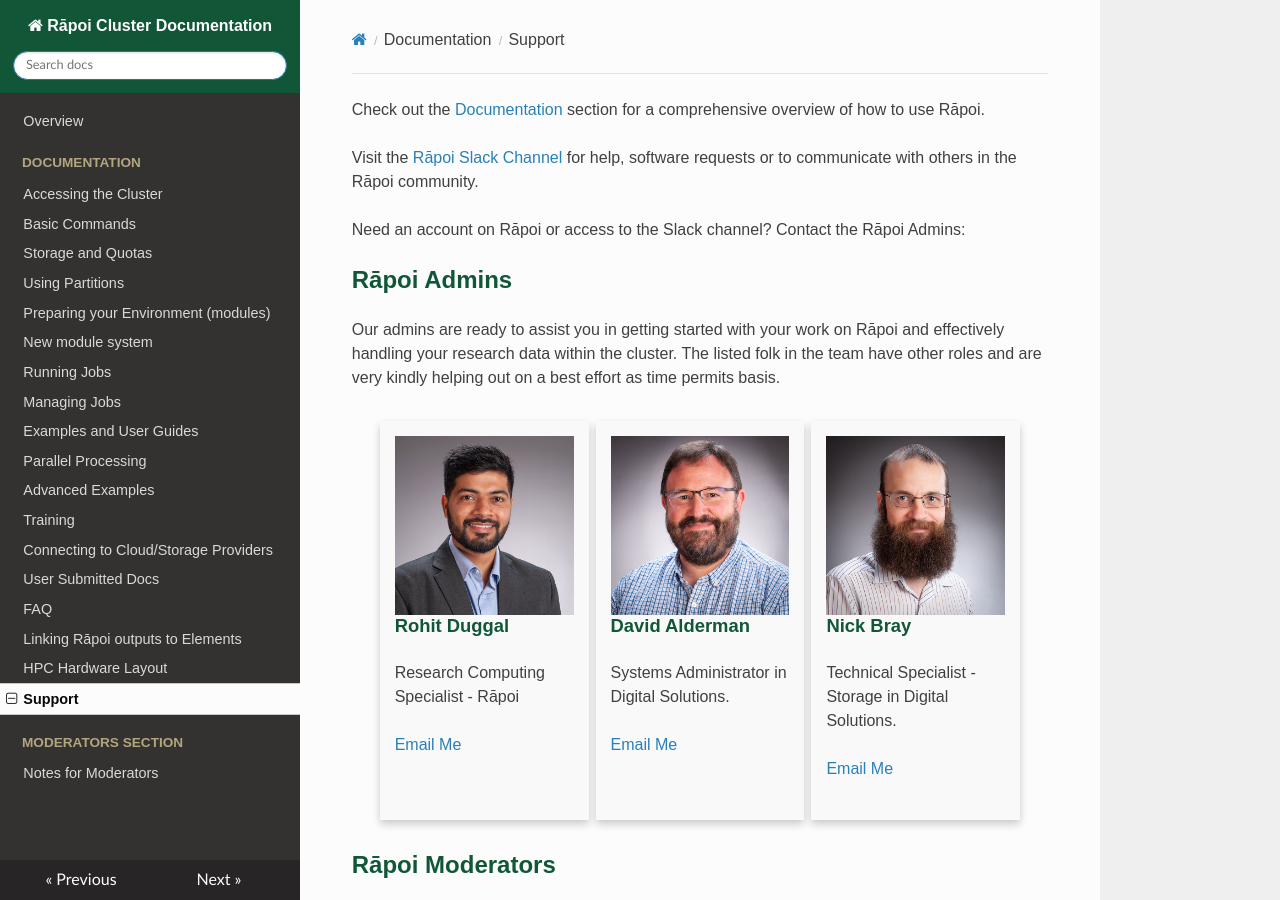
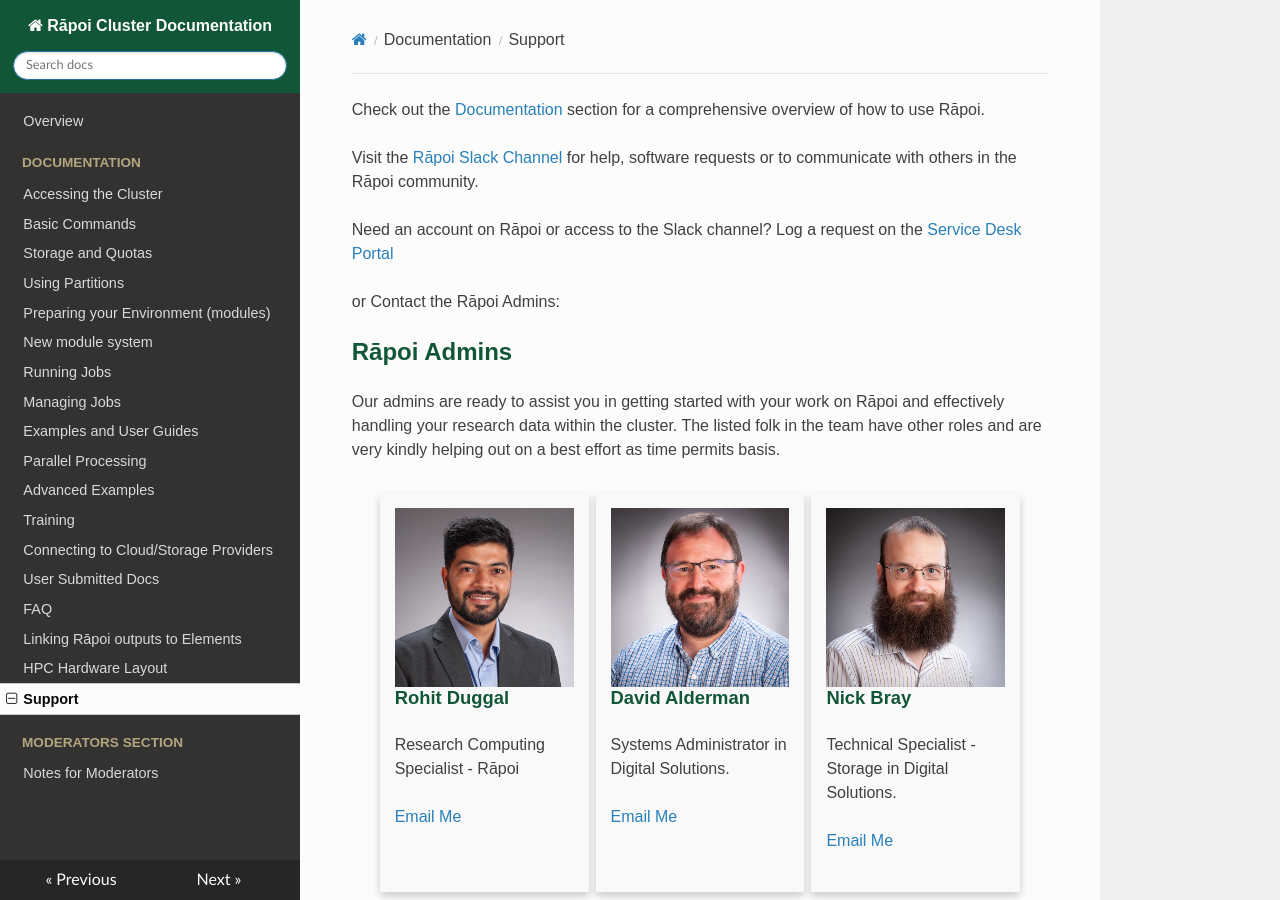
Before and after one commit to vuw-research-computing/raapoi-docs, an MkDocs documentation site: the page built from docs/support.md, in a window 1280 px wide and 900 px high. Built offline with MkDocs 1.6.1, drawn with Linux system fonts in a browser that asks for light colours; nearby versions of some CDN libraries; some web fonts are replaced.

Commit message:
Update support.md
Add link to request HPC access

```diff
--- a/docs/support.md
+++ b/docs/support.md
@@ -3,7 +3,10 @@ Check out the [Documentation](index.md) section for a comprehensive overview of
 
 Visit the [Rāpoi Slack Channel](https://uwrc.slack.com) for help, software requests or to communicate with others in the Rāpoi community.
 
-Need an account on Rāpoi or access to the Slack channel? Contact the Rāpoi Admins:
+Need an account on Rāpoi or access to the Slack channel?
+Log a request on the [Service Desk Portal](https://service.victoria.ac.nz/asm/Core.aspx?Lite&Form=Request&MODE=NEW&TEMPLATE_REF=331026)
+
+or Contact the Rāpoi Admins:
 
 ## Rāpoi Admins
 
```
